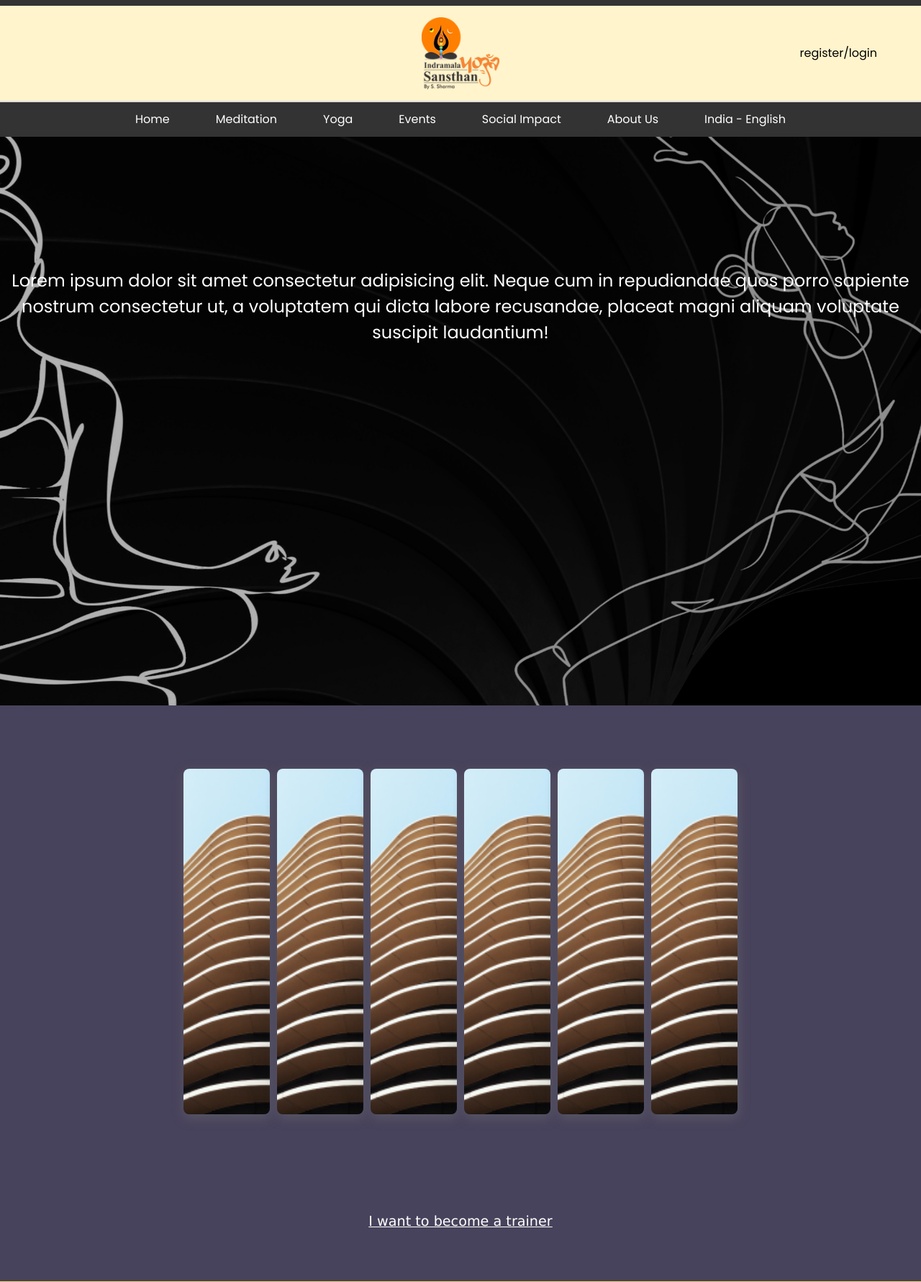
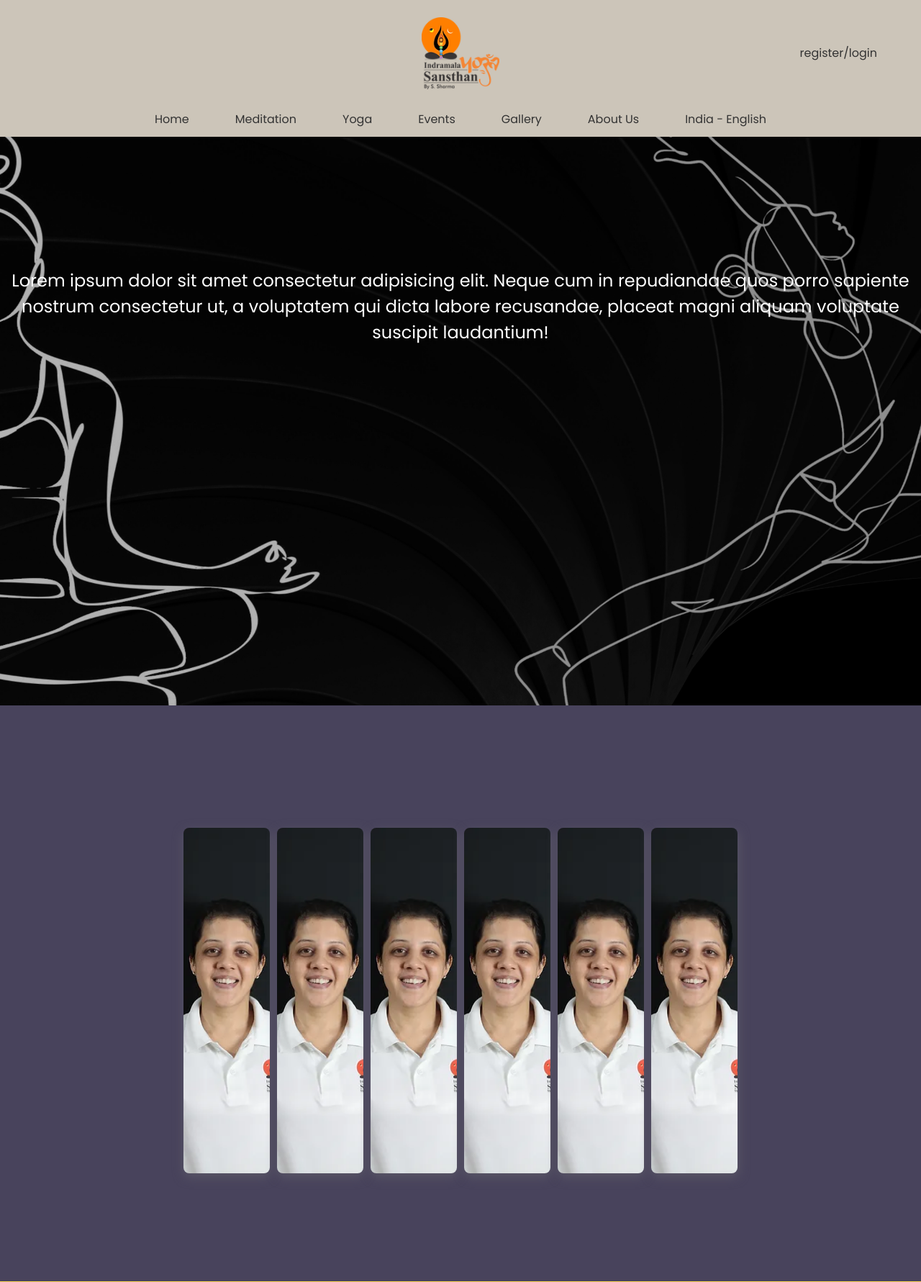
Before and after one commit to erratus/Yogaws, a Python web app: template templates/index.html in a window 1280 px wide. Shown: the top 1781 px of the page at 72% size. Run offline with Jinja, Linux system fonts and the light colour scheme; the template is opened without the code that fills it, so the values that code supplies are empty; some libraries are stand-ins or nearby versions.

Commit message:
Nav chg and gallery in nav

```diff
--- a/static/styles/carousel.css
+++ b/static/styles/carousel.css
@@ -40,7 +40,7 @@
 .team-section .container > div:nth-of-type(4),
 .team-section .container > div:nth-of-type(5),
 .team-section .container > div:nth-of-type(6) {
-    background: url("/static/assets/placeholder.webp") no-repeat 50% / cover;
+    background: url("/static/assets/trainer.webp") no-repeat 50% / cover;
 }
 
 .team-section .content {
--- a/static/styles/style.css
+++ b/static/styles/style.css
@@ -1,9 +1,9 @@
 
 .header {
     position: relative;
-    background-color: #fff4cc;
+    background-color: #CCC5B9;
     padding: 1rem 0;
-    border-bottom: 2px solid #e0e0e0;
+    border-bottom: 2px solid #CCC5B9;
     display: flex;
     justify-content: center;
     align-items: center;
@@ -14,7 +14,7 @@
     position: absolute;
     right: 1rem;
     font-size: 1rem;
-    color: black;
+    color: #333;
     text-decoration: none;
     margin-right: 45px;
 }
@@ -172,7 +172,7 @@
     padding: 0.75rem 1rem;
     display: block;
     font-size: 1rem;
-    color: #fff;
+    color: #333 ;
     text-decoration: none;
 }
 
@@ -230,7 +230,7 @@ nav {
     top: 0;
     left: 0;
     z-index: 1000;
-    background-color: #333;
+    background-color: #CCC5B9;
     color: #333;
     text-align: center;
     padding: 0.5rem 0;
@@ -268,7 +268,7 @@ nav.hide {
 
 /* Navbar container styles */
 .nav-links {
-    background-color: #333; /* Background color for the entire navbar line */
+    background-color: #CCC5B9; /* Background color for the entire navbar line */
     padding: 0; /* Remove padding around the nav-links */
     margin: 0; /* Remove margin around the nav-links */
     list-style: none; /* Remove bullets from the list */
--- a/templates/index.html
+++ b/templates/index.html
@@ -44,12 +44,7 @@
                 </div>
             </li>
             <li class="dropdown">
-                <a href="#" class="dropbtn">Social Impact</a>
-                <div class="dropdown-content">
-                    <a href="#">Our Initiatives</a>
-                    <a href="#">Volunteer Opportunities</a>
-                    <a href="#">Impact Reports</a>
-                </div>
+                <a href="/templates/gallery.html" class="dropbtn">Gallery</a>
             </li>
             <li class="dropdown">
                 <a href="#" class="dropbtn">About Us</a>
@@ -117,7 +112,7 @@
                 </div>
             </div>
         </div>
-            <a class="joinus" href="/templates/appl.html">I want to become a trainer
+         <!-- class="joinus" href="/templates/appl.html">I want to become a trainer  -->
     </div>
 </section>
 
@@ -140,7 +135,7 @@
         <div class="modal-content">
             <span class="close-button">&times;</span>
             <h2>Register</h2>
-            <form id="registration"  action="/templates/success.html" method="post" autocomplete="on">
+            <form id="registration"  action="/templates/success.html" method="get" autocomplete="on">
                 <!--First name-->
                 <div class="box">
                     <div class="iconBox">
--- a/templates/login.html
+++ b/templates/login.html
@@ -12,7 +12,7 @@
             <img src="/static/assets/yogapose3.png" alt="Image 1" class="side-image left-image">
             <div class="screen">
                 <div class="screen__content">
-                    <form class="login" action="/templates/success.html" method="post">
+                    <form class="login" action="\templates\success.html" method="get">
                         <div class="login__field">
                             <i class="fa fa-phone"></i>
                             <input type="number" class="login__input" placeholder="Phone No.">
```
Also changed, not shown: static/assets/trainer.webp (added).
